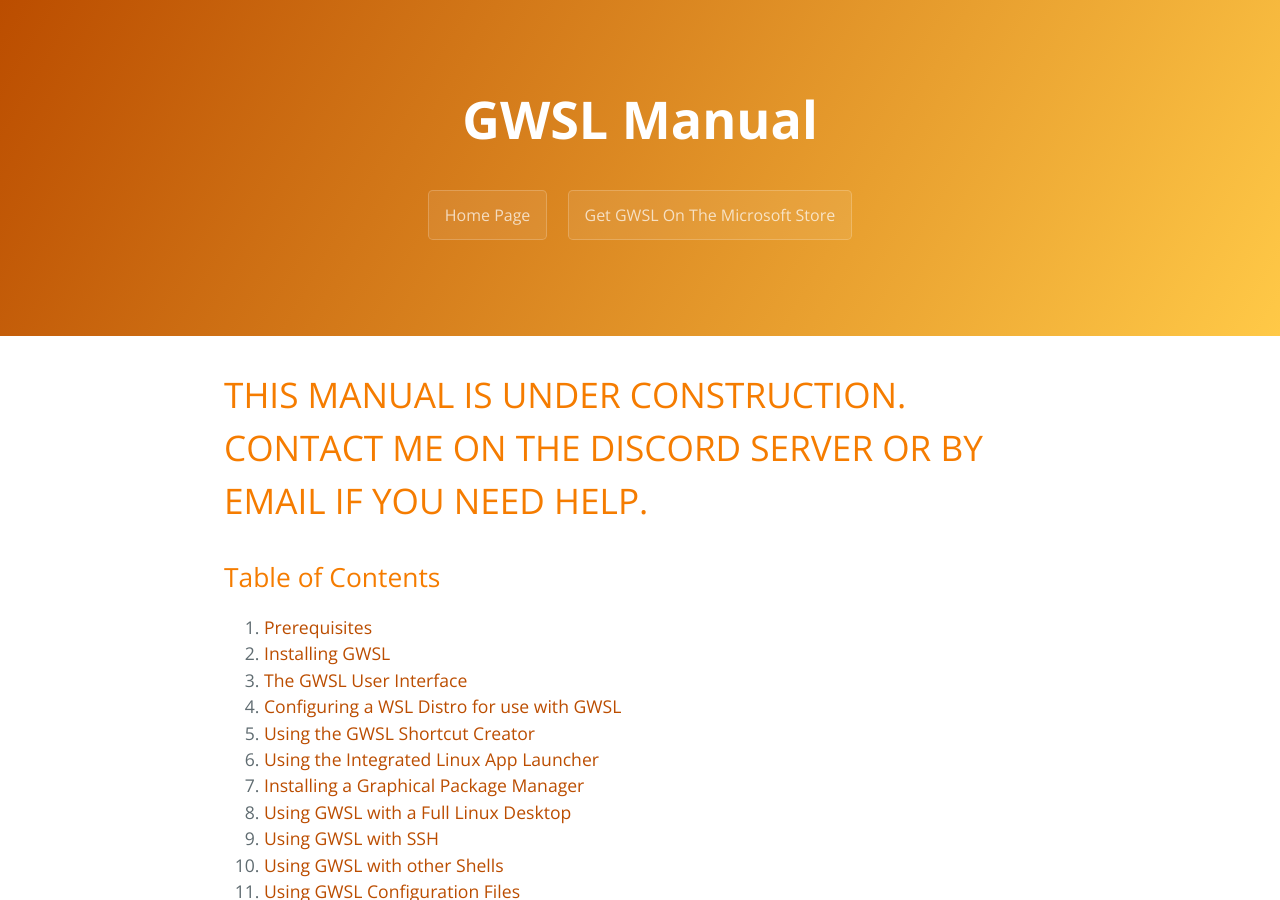
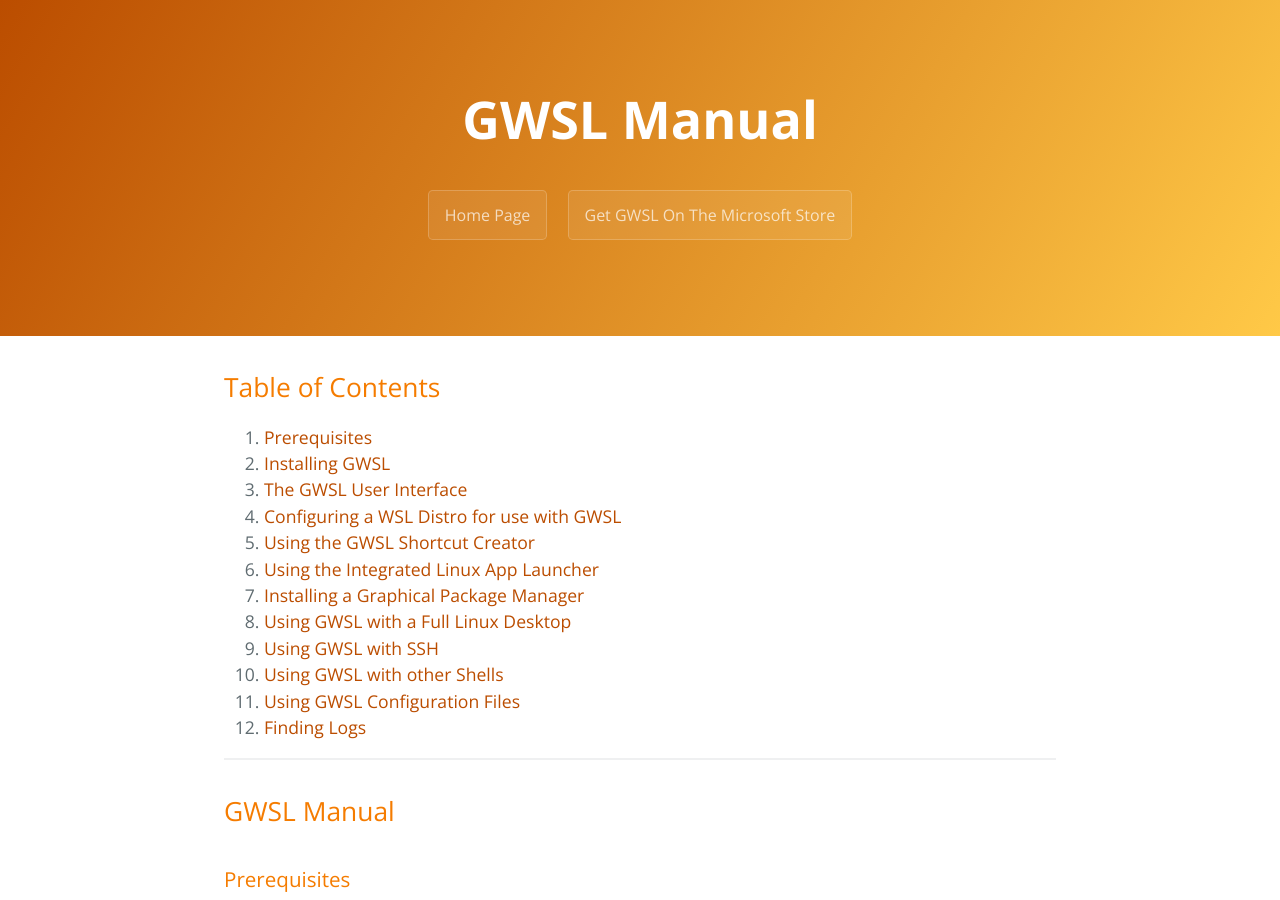
Before and after one commit to Opticos/gwsl, a Jekyll site: the page built from tutorials/manual.md, in a window 1280 px wide and 900 px high. Built offline with Jekyll 4.4.1, drawn with Linux system fonts in a browser that asks for light colours; the repository's description, which GitHub fills in, is left out.

Commit message:
Update manual.md

```diff
--- a/tutorials/manual.md
+++ b/tutorials/manual.md
@@ -3,7 +3,6 @@ layout: default
 title: GWSL Manual
 permalink: /tutorials/manual.html
 ---
-# THIS MANUAL IS UNDER CONSTRUCTION. CONTACT ME ON THE DISCORD SERVER OR BY EMAIL IF YOU NEED HELP.
 ## Table of Contents
 1.  [Prerequisites](#prerequisites)
 2.  [Installing GWSL](#installing-gwsl)
```
